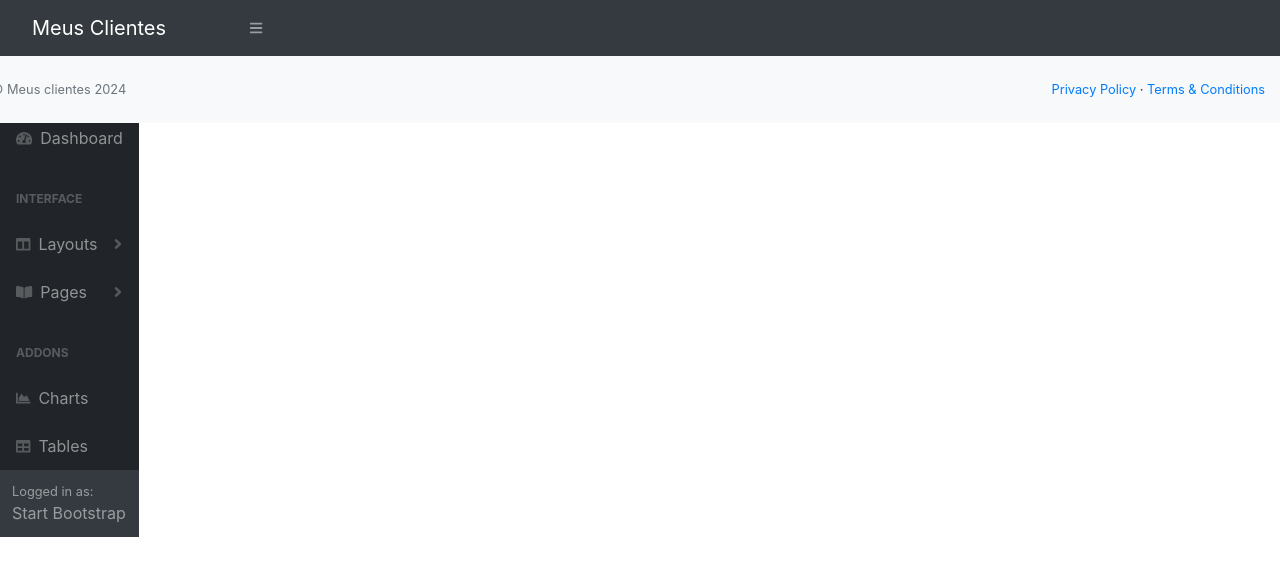
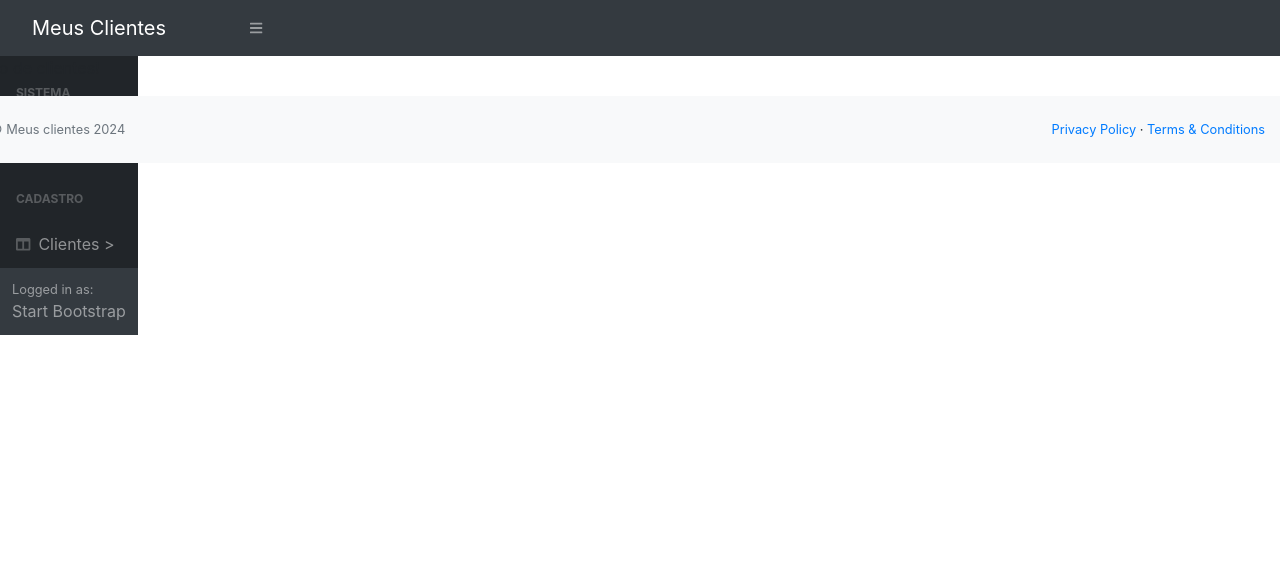
Before and after one commit to luiscarlos/clientes-front, an Angular app: page /clientes-form in a window 1280 px wide. Before the commit this address led to /. Shown: the top 576 px of the page. Built offline with nearby package versions, Linux system fonts and the light colour scheme.

Commit message:
Criando navegação componente home e cliente

```diff
--- a/src/app/clientes/clientes-form/clientes-form.component.html
+++ b/src/app/clientes/clientes-form/clientes-form.component.html
@@ -1 +1 @@
-<p>clientes-form works!</p>
+<p>Formulário de clientes!</p>
--- a/src/app/template/sidebar/sidebar.component.html
+++ b/src/app/template/sidebar/sidebar.component.html
@@ -2,52 +2,19 @@
   <nav class="sb-sidenav accordion sb-sidenav-dark" id="sidenavAccordion">
       <div class="sb-sidenav-menu">
           <div class="nav">
-              <div class="sb-sidenav-menu-heading">Core</div>
-              <a class="nav-link" href="/">
+              <div class="sb-sidenav-menu-heading">Sistema</div>
+              <a class="nav-link" routerLink="/home">
                 <div class="sb-nav-link-icon">
                     <i class="fas fa-tachometer-alt"></i>
-                </div>Dashboard
+                </div>Home
             </a>
-              <div class="sb-sidenav-menu-heading">Interface</div>
-              <a class="nav-link collapsed" href="#" data-toggle="collapse" data-target="#collapseLayouts" aria-expanded="false" aria-controls="collapseLayouts"
+              <div class="sb-sidenav-menu-heading">Cadastro</div>
+              <a class="nav-link collapsed" routerLink="/clientes-form"
+                  data-toggle="collapse" data-target="#collapseLayouts"
+                  aria-expanded="false" aria-controls="collapseLayouts"
                   ><div class="sb-nav-link-icon"><i class="fas fa-columns"></i></div>
-                  Layouts
-                  <div class="sb-sidenav-collapse-arrow"><i class="fas fa-angle-down"></i></div
+                  Clientes
               ></a>
-              <div class="collapse" id="collapseLayouts" aria-labelledby="headingOne" data-parent="#sidenavAccordion">
-                  <nav class="sb-sidenav-menu-nested nav"><a class="nav-link" href="layout-static.html">Static Navigation</a><a class="nav-link" href="layout-sidenav-light.html">Light Sidenav</a></nav>
-              </div>
-              <a class="nav-link collapsed" href="#" data-toggle="collapse" data-target="#collapsePages" aria-expanded="false" aria-controls="collapsePages"
-                  ><div class="sb-nav-link-icon"><i class="fas fa-book-open"></i></div>
-                  Pages
-                  <div class="sb-sidenav-collapse-arrow"><i class="fas fa-angle-down"></i></div
-              ></a>
-              <div class="collapse" id="collapsePages" aria-labelledby="headingTwo" data-parent="#sidenavAccordion">
-                  <nav class="sb-sidenav-menu-nested nav accordion" id="sidenavAccordionPages">
-                      <a class="nav-link collapsed" href="#" data-toggle="collapse" data-target="#pagesCollapseAuth" aria-expanded="false" aria-controls="pagesCollapseAuth"
-                          >Authentication
-                          <div class="sb-sidenav-collapse-arrow"><i class="fas fa-angle-down"></i></div
-                      ></a>
-                      <div class="collapse" id="pagesCollapseAuth" aria-labelledby="headingOne" data-parent="#sidenavAccordionPages">
-                          <nav class="sb-sidenav-menu-nested nav"><a class="nav-link" href="login.html">Login</a><a class="nav-link" href="register.html">Register</a><a class="nav-link" href="password.html">Forgot Password</a></nav>
-                      </div>
-                      <a class="nav-link collapsed" href="#" data-toggle="collapse" data-target="#pagesCollapseError" aria-expanded="false" aria-controls="pagesCollapseError"
-                          >Error
-                          <div class="sb-sidenav-collapse-arrow"><i class="fas fa-angle-down"></i></div
-                      ></a>
-                      <div class="collapse" id="pagesCollapseError" aria-labelledby="headingOne" data-parent="#sidenavAccordionPages">
-                          <nav class="sb-sidenav-menu-nested nav"><a class="nav-link" href="401.html">401 Page</a><a class="nav-link" href="404.html">404 Page</a><a class="nav-link" href="500.html">500 Page</a></nav>
-                      </div>
-                  </nav>
-              </div>
-              <div class="sb-sidenav-menu-heading">Addons</div>
-              <a class="nav-link" href="charts.html"
-                  ><div class="sb-nav-link-icon"><i class="fas fa-chart-area"></i></div>
-                  Charts</a
-              ><a class="nav-link" href="tables.html"
-                  ><div class="sb-nav-link-icon"><i class="fas fa-table"></i></div>
-                  Tables</a
-              >
           </div>
       </div>
       <div class="sb-sidenav-footer">
--- a/src/app/template/sidebar/sidebar.component.ts
+++ b/src/app/template/sidebar/sidebar.component.ts
@@ -1,4 +1,5 @@
 import { AfterViewInit, Component } from '@angular/core';
+import { RouterLink } from '@angular/router';
  import jQuery from 'jquery'
 import path from 'path';
  declare var $: any;
@@ -9,7 +10,7 @@ import path from 'path';
 @Component({
   selector: 'app-sidebar',
   standalone: true,
-  imports: [],
+  imports: [RouterLink],
   templateUrl: './sidebar.component.html',
   styleUrl: './sidebar.component.css'
 })
```
Also changed, not shown: src/app/app.routes.ts (+3 -8 lines).
